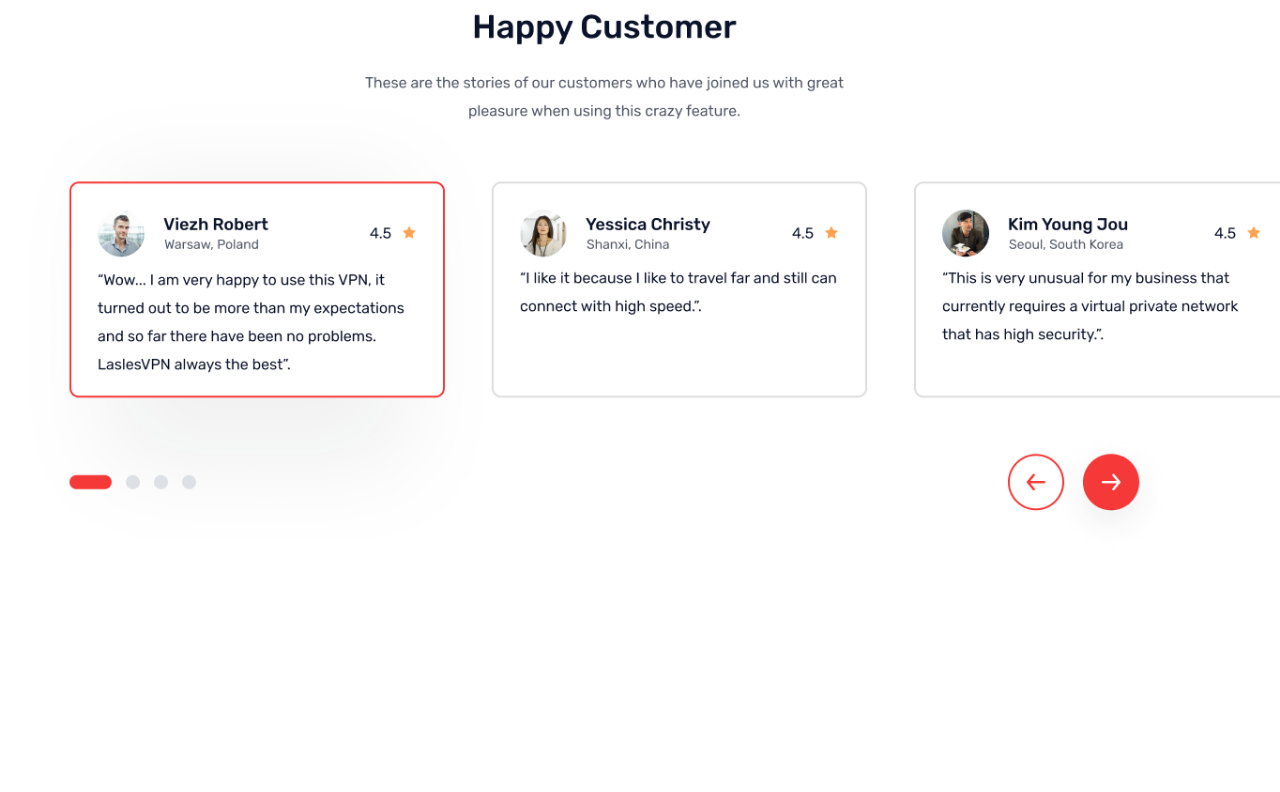
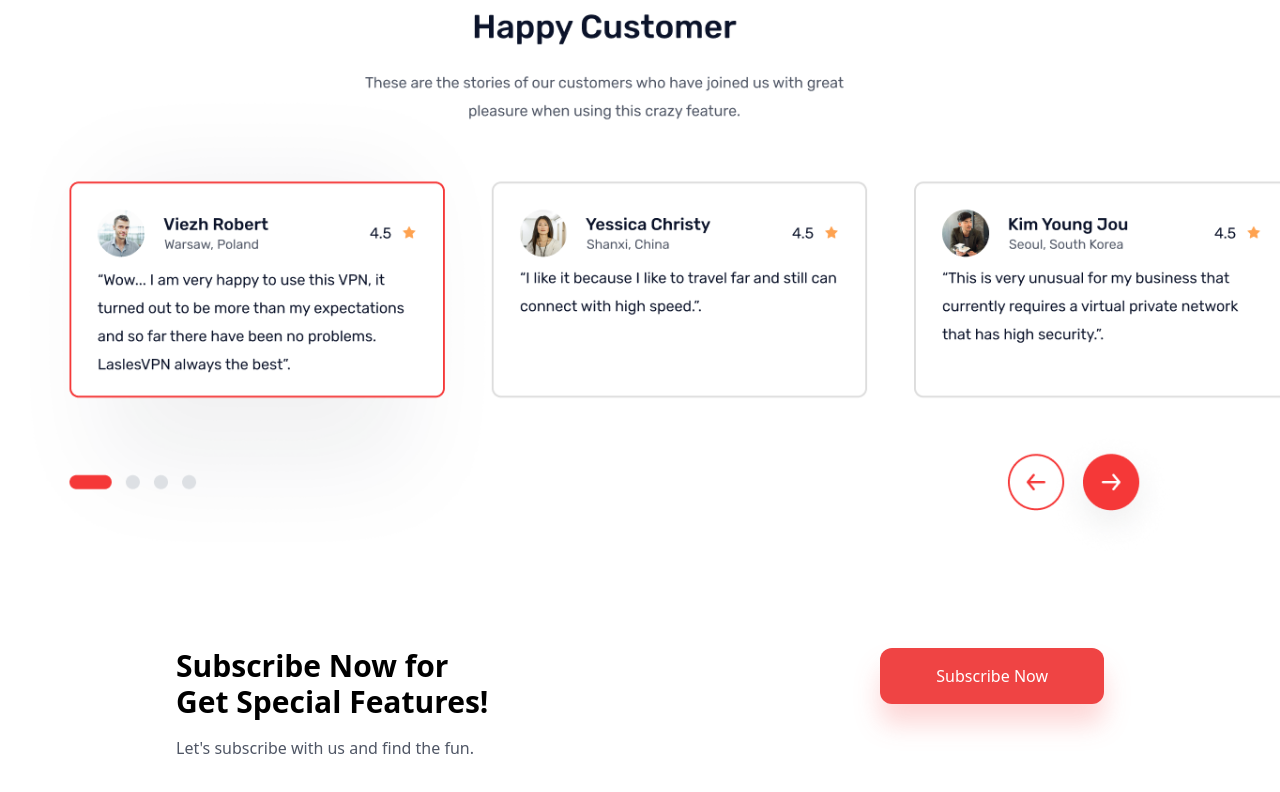
Before and after one commit to jenil-patel97/LaslesVPN, a React (Create React App) app: page / in a window 1280 px wide. Shown: the part 3574-4366 px from the top of the page. Before the commit the page ends 4162 px from the top, so only its background shows below. Built offline with nearby package versions, Linux system fonts and the light colour scheme.

Commit message:
feat: Subscribe

```diff
--- a/src/App.js
+++ b/src/App.js
@@ -5,6 +5,7 @@ import Main from "./components/Main";
 import Navbar from "./components/Navbar";
 import Network from "./components/Network";
 import Plans from "./components/Plans";
+import Subscribe from "./components/Subscribe";
 
 function App() {
   return (
@@ -16,6 +17,7 @@ function App() {
       <Plans />
       <Network />
       <Customer />
+      <Subscribe />
     </div>
   );
 }
--- /dev/null
+++ b/src/components/Subscribe.jsx
@@ -0,0 +1,23 @@
+import React from "react";
+
+const Subscribe = () => {
+  return (
+    <div className="mt-5 container mx-auto max-w-5xl bg-white rounded-lg px-12 py-10 flex justify-between">
+      <div>
+        <p className="font-bold text-3xl mb-4 cursor-default">
+          Subscribe Now for <br /> Get Special Features!
+        </p>
+        <p className="text-[#4F5665] font-medium cursor-default">
+          Let's subscribe with us and find the fun.
+        </p>
+      </div>
+      <div>
+        <button className="bg-red-500 rounded-xl drop-shadow-3xl text-white px-14 py-4">
+          Subscribe Now
+        </button>
+      </div>
+    </div>
+  );
+};
+
+export default Subscribe;
```
